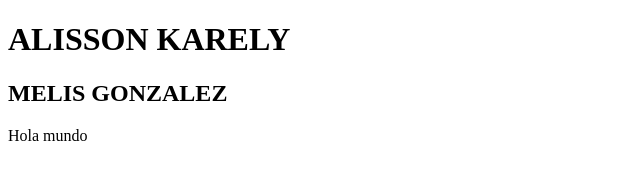
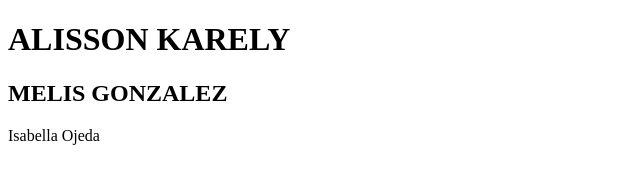
Before and after one commit to PABLOUJIJIJA/pr-ctica-curso, a plain HTML site: page index.html in a window 1280 px wide. Shown: the full height of the page, 0-640 px from the left. Drawn offline with Linux system fonts and the light colour scheme.

Commit message:
cambiando p a isabella ojeda

```diff
--- a/index.html
+++ b/index.html
@@ -8,7 +8,7 @@
 <body>
     <h1>ALISSON KARELY</h1>
     <h2>MELIS GONZALEZ</h2>
-    <p>Hola mundo</p>
+    <p>Isabella Ojeda</p>
 </body>
 
 </html>
```
